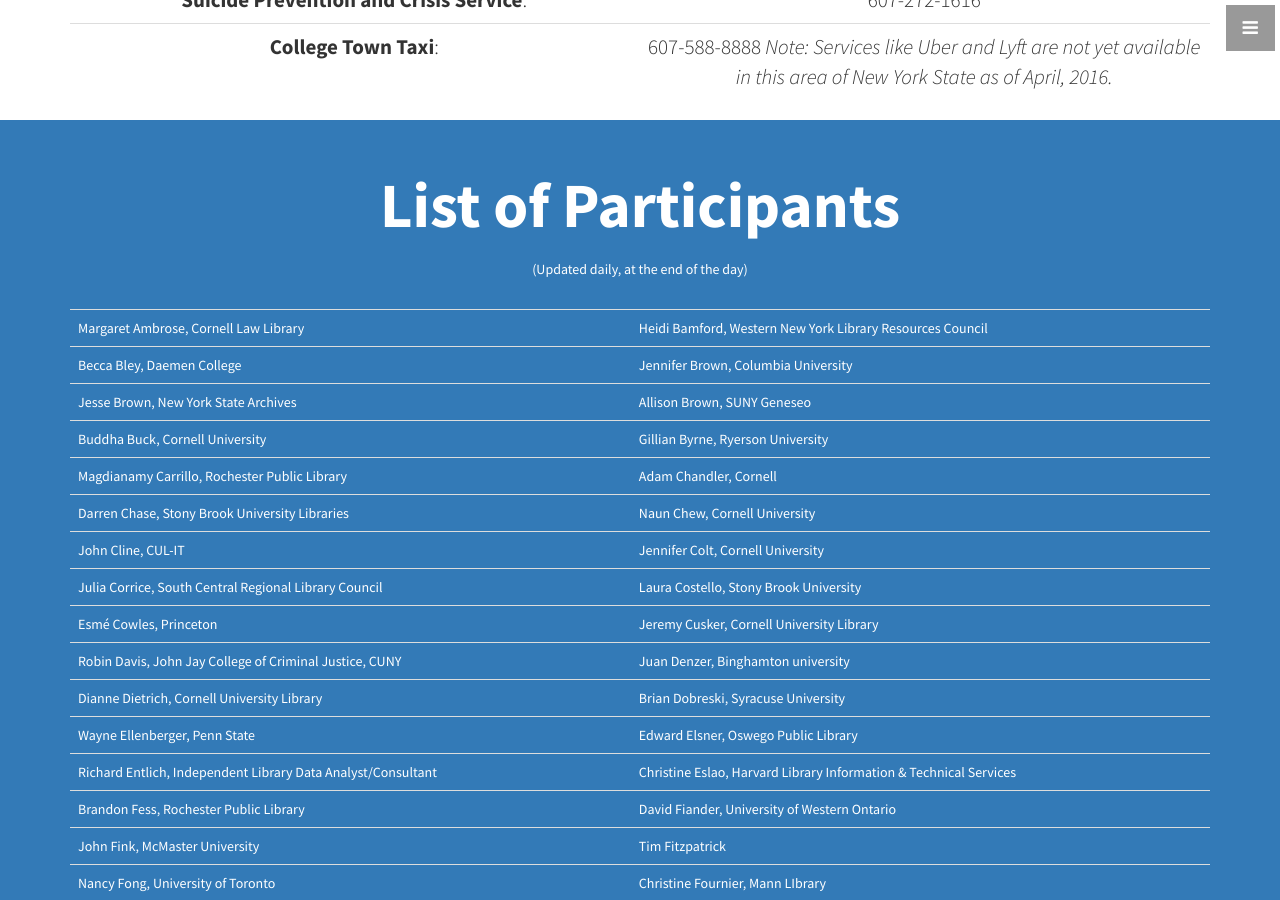
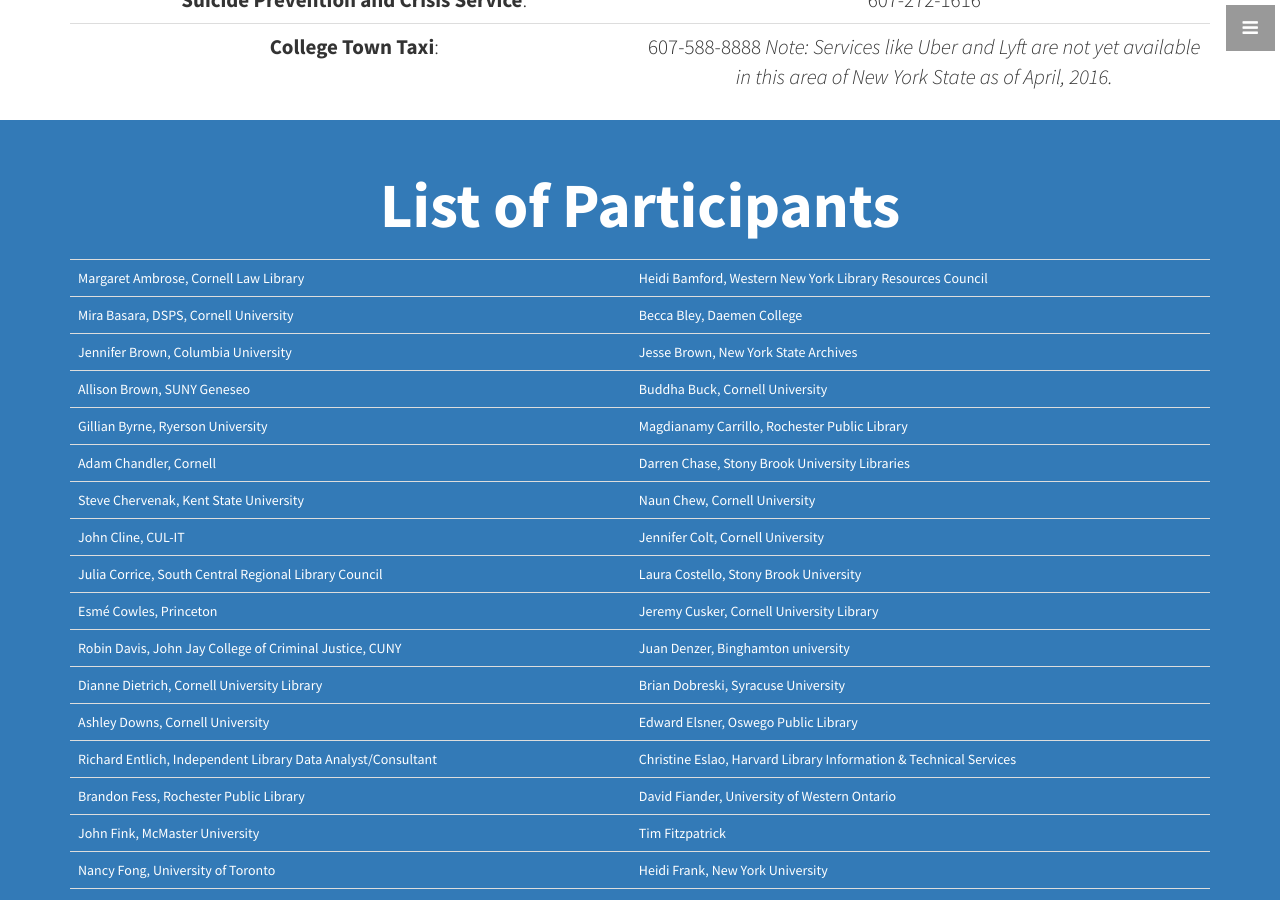
Before and after one commit to code4libNYS/2016, a Jekyll site: the page built from index.html, in a window 1280 px wide and 900 px high, scrolled down 4898 px. Built offline with Jekyll 4.4.1, drawn with Linux system fonts in a browser that asks for light colours; some of the changed text lies outside the part shown.

Commit message:
last update of participants

```diff
--- a/_includes/participants.html
+++ b/_includes/participants.html
@@ -2,8 +2,6 @@
   <aside class="callout2">
     <div class="text-vertical-center">
       <h1>List of Participants</h1>
-      <br />
-      <p>(Updated daily, at the end of the day)</p>
       <br />
     </div>
   </aside>
@@ -12,50 +10,48 @@
         <tbody>
           <tr>
             <tr><td>Margaret Ambrose, Cornell Law Library</td> <td>Heidi Bamford, Western New York Library Resources Council</td></tr>
-            <tr><td>Becca Bley, Daemen College</td> <td>Jennifer Brown, Columbia University</td></tr>
-            <tr><td>Jesse Brown, New York State Archives</td> <td>Allison Brown, SUNY Geneseo</td></tr>
-            <tr><td>Buddha Buck, Cornell University</td> <td>Gillian Byrne, Ryerson University</td></tr>
-            <tr><td>Magdianamy Carrillo, Rochester Public Library</td> <td>Adam Chandler, Cornell</td></tr>
-            <tr><td>Darren Chase, Stony Brook University Libraries</td> <td>Naun Chew, Cornell University</td></tr>
+            <tr><td>Mira Basara, DSPS, Cornell University</td> <td>Becca Bley, Daemen College</td></tr>
+            <tr><td>Jennifer Brown, Columbia University</td> <td>Jesse Brown, New York State Archives</td></tr>
+            <tr><td>Allison Brown, SUNY Geneseo</td> <td>Buddha Buck, Cornell University</td></tr>
+            <tr><td>Gillian Byrne, Ryerson University</td> <td>Magdianamy Carrillo, Rochester Public Library</td></tr>
+            <tr><td>Adam Chandler, Cornell</td> <td>Darren Chase, Stony Brook University Libraries</td></tr>
+            <tr><td>Steve Chervenak, Kent State University</td> <td>Naun Chew, Cornell University</td></tr>
             <tr><td>John Cline, CUL-IT</td> <td>Jennifer Colt, Cornell University</td></tr>
             <tr><td>Julia Corrice, South Central Regional Library Council</td> <td>Laura Costello, Stony Brook University</td></tr>
             <tr><td>Esmé Cowles, Princeton</td> <td>Jeremy Cusker, Cornell University Library</td></tr>
             <tr><td>Robin Davis, John Jay College of Criminal Justice, CUNY</td> <td>Juan Denzer, Binghamton university</td></tr>
             <tr><td>Dianne Dietrich, Cornell University Library</td> <td>Brian Dobreski, Syracuse University</td></tr>
-            <tr><td>Wayne Ellenberger, Penn State</td> <td>Edward Elsner, Oswego Public Library</td></tr>
+            <tr><td>Ashley Downs, Cornell University</td> <td>Edward Elsner, Oswego Public Library</td></tr>
             <tr><td>Richard Entlich, Independent Library Data Analyst/Consultant</td> <td>Christine Eslao, Harvard Library Information &amp; Technical Services</td></tr>
             <tr><td>Brandon Fess, Rochester Public Library</td> <td>David Fiander, University of Western Ontario</td></tr>
             <tr><td>John Fink, McMaster University</td> <td>Tim Fitzpatrick</td></tr>
-            <tr><td>Nancy Fong, University of Toronto</td> <td>Christine Fournier, Mann LIbrary</td></tr>
-            <tr><td>Heidi Frank, New York University</td> <td>David Fuller, Union College</td></tr>
-            <tr><td>Angela Galvan, SUNY Geneseo</td> <td>Melissa Gasparotto, Rutgers University Libraries</td></tr>
-            <tr><td>Ron Gilmour, Ithaca College Library</td> <td>Bonnie Gordon, Rockefeller Archive Center</td></tr>
-            <tr><td>Donald Gramlich, University at Buffalo</td> <td>Peter Green, Princeton University Library</td></tr>
-            <tr><td>Christina Harlow, Cornell University</td> <td>Liza Harrell-Edge, The New School</td></tr>
+            <tr><td>Nancy Fong, University of Toronto</td> <td>Heidi Frank, New York University</td></tr>
+            <tr><td>David Fuller, Union College</td> <td>Angela Galvan, SUNY Geneseo</td></tr>
+            <tr><td>Melissa Gasparotto, Rutgers University Libraries</td> <td>Ron Gilmour, Ithaca College Library</td></tr>
+            <tr><td>Bonnie Gordon, Rockefeller Archive Center</td> <td>Donald Gramlich, University at Buffalo</td></tr>
+            <tr><td>Peter Green, Princeton University Library</td> <td>Christina Harlow, Cornell University</td> </tr>
             <tr><td>Dana Haugh, Stony Brook University Libraries</td> <td>Heather Highfield</td></tr>
-            <tr><td>Diane Hillmann, Metadata Management Associates LLC</td> <td>Ben Hockenberry, St. John Fisher College</td></tr>
-            <tr><td>Patricia Hswe, Penn State University</td> <td>Keith Jenkins, Cornell University</td></tr>
-            <tr><td>Erica Johns, Cornell University</td> <td>Ryan Johnson, UC San Diego</td></tr>
-            <tr><td>Reed Jones, University at Buffalo</td> <td>Deirdre Joyce, NY Heritage Digital Collections/CLRC</td></tr>
+            <tr><td>Nate Hill, metro</td> <td>Diane Hillmann, Metadata Management Associates LLC</td></tr>
+            <tr><td>Ben Hockenberry, St. John Fisher College</td> <td>Patricia Hswe, Penn State University</td></tr>
+            <tr><td>Keith Jenkins, Cornell University</td> <td>Erica Johns, Cornell University</td></tr>
+            <tr><td>Ryan Johnson, UC San Diego</td> <td>Reed Jones, University at Buffalo</td></tr>
             <tr><td>Francis Kayiwa, Virginia Polytechnic and State University</td> <td>Tom Keays, Le Moyne College</td></tr>
             <tr><td>Lauren Kehoe, St. Joseph's College</td> <td>Huda Khan</td></tr>
-            <tr><td>Arden Kirkland</td> <td>Matthew Kopel, Central New York Library Resources Council</td></tr>
-            <tr><td>Jason Kovari, Cornell University</td> <td>Jamie Kutzuba, Hobart and William Smith Colleges</td></tr>
-            <tr><td>Cindy Li</td> <td>Jon Lorang, Guilderland Public Library</td></tr>
-            <tr><td>Daniel Lovins, NYU</td> <td>Monica Maceli, Pratt Institute | School of Information</td></tr>
-            <tr><td>Peter Martinez, Cornell University</td> <td>Melissa McElroy-Elve, Syracuse City SD Danforth Middle</td></tr>
-            <tr><td>James McHugh, Nassau Library System</td> <td>John Mignault, Metropolitan NY Library Council</td></tr>
-            <tr><td>Aaron Neslin, Onondaga County Public Library</td> <td>Youn Noh, Yale University</td></tr>
-            <tr><td>Michelle Paolillo, Cornell</td> <td>Tracy Paradis, SUNY Geneseo</td></tr>
-            <tr><td>Joseph	Pawletko, New York University</td> <td>Kim Pham, University of Toronto SCARBOROUGH</td></tr>
+            <tr><td>Matthew Kopel, Central New York Library Resources Council</td> <td>Jason Kovari, Cornell University</td> </tr>
+            <tr><td>Jamie Kutzuba, Hobart and William Smith Colleges</td> <td>Cindy Li</td></tr>
+            <tr><td>Jon Lorang, Guilderland Public Library</td> <td>Daniel Lovins, NYU</td></tr>
+            <tr><td>Monica Maceli, Pratt Institute | School of Information</td> <td>Peter Martinez, Cornell University</td></tr>
+            <tr><td>Melissa McElroy-Elve, Syracuse City SD Danforth Middle</td> <td>James McHugh, Nassau Library System</td></tr>
+            <tr><td>John Mignault, Metropolitan NY Library Council</td> <td>Aaron Neslin, Onondaga County Public Library</td></tr>
+            <tr><td>Youn Noh, Yale University</td> <td>Michelle Paolillo, Cornell</td></tr>
+            <tr><td>Tracy Paradis, SUNY Geneseo</td> <td>Kim Pham, University of Toronto SCARBOROUGH</td></tr>
             <tr><td>Jessica Philippe, South Central Regional Library Council</td> <td>David Phillips, Cornell Library</td></tr>
             <tr><td>Tahir Poduska, Cornell University</td> <td>Meredith Powers, Brooklyn Public Library</td></tr>
             <tr><td>Joyce Rambo, University at Albany</td> <td>Rasan Rasch, NYU Digital Library</td></tr>
             <tr><td>E Lynette Rayle, Cornell University</td> <td>james reidy, Cornell University Library</td></tr>
-            <tr><td>Tara Robertson</td> <td>Luisa Sabin-Kildiss, Moffat Library of Washingtonville</td></tr>
-            <tr><td>Devin Sanera, Olin Library Research and Learning Services</td> <td>Mark Sandford, Colgate University</td></tr>
-            <tr><td>Karen Schwentner, Penn State</td> <td>Phil Shen, Einstein</td></tr>
-            <tr><td>Zachary Spalding, Southeastern NY Library Resources Council</td> <td>Chris Stanton, Metropolitan New York Library Council</td></tr>
+            <tr><td>Tara Robertson</td> <td>Devin Sanera, Olin Library Research and Learning Services</td></tr>
+            <tr><td>Mark Sandford, Colgate University</td> <td>Karen Schwentner, Penn State</td></tr>
+            <tr><td>Phil Shen, Einstein</td> <td>Chris Stanton, Metropolitan New York Library Council</td></tr>
             <tr><td>Jon Stroop, Princeton University Library</td> <td>Nikitas Tampakis, Princeton University Library</td></tr>
             <tr><td>Martha Tenney, Barnard College</td> <td>Alevtina Verbovetskaya, City University of New York</td></tr>
             <tr><td>Melissa Wallace, Cornell</td> <td>Simeon Warner, Cornell</td></tr>
--- a/_includes/sched.html
+++ b/_includes/sched.html
@@ -76,7 +76,7 @@
             </tr>
             <tr>
               <td class="lead">4 PM - 5 PM</td>
-              <td colspan=3 class="lead">&#9734; <b>Invited Speaker: <a href='http://tararobertson.ca'>Tara Robertson</a> &#9734; (Mann 160)</b></td>
+              <td colspan=3 class="lead">&#9734; <b>Invited Speaker: <a href='http://tararobertson.ca'>Tara Robertson</a> &#9734;</b> (Mann 160)</td>
             </tr>
           </tbody>
         </table>
```
